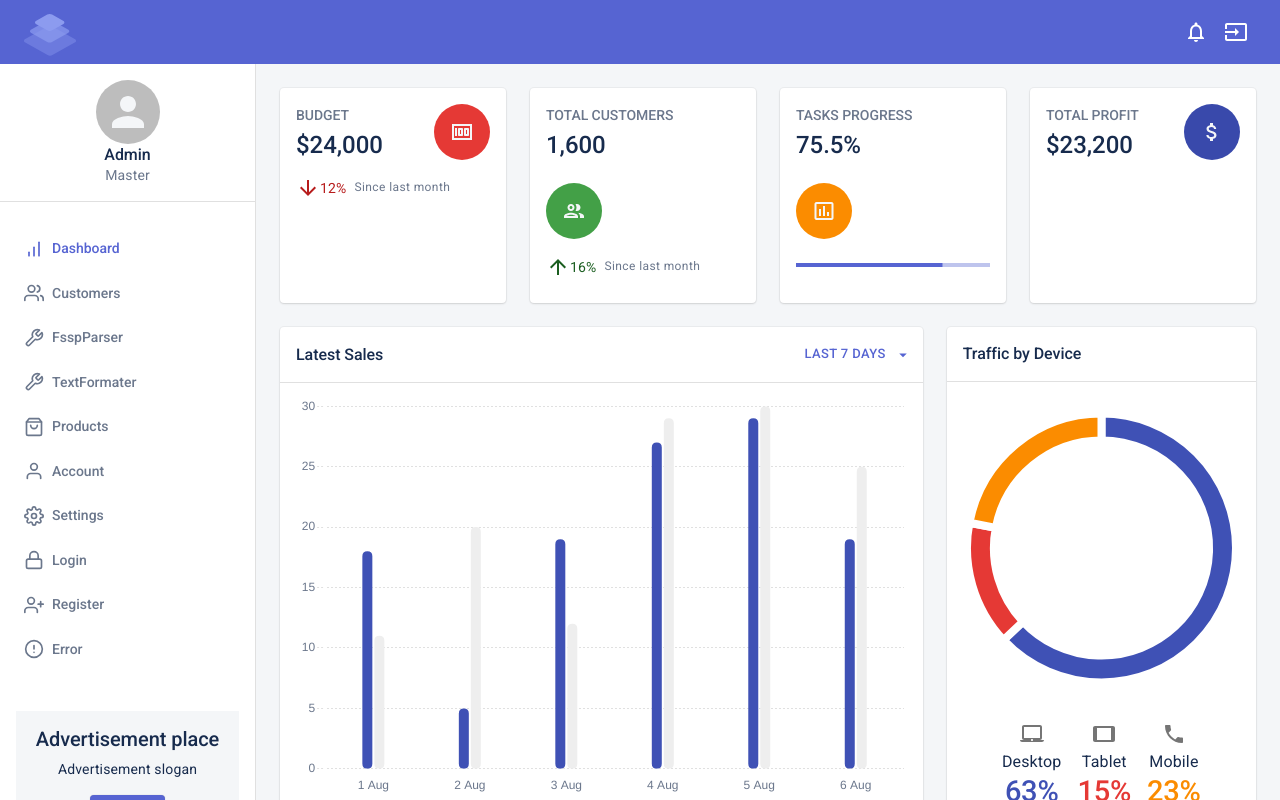
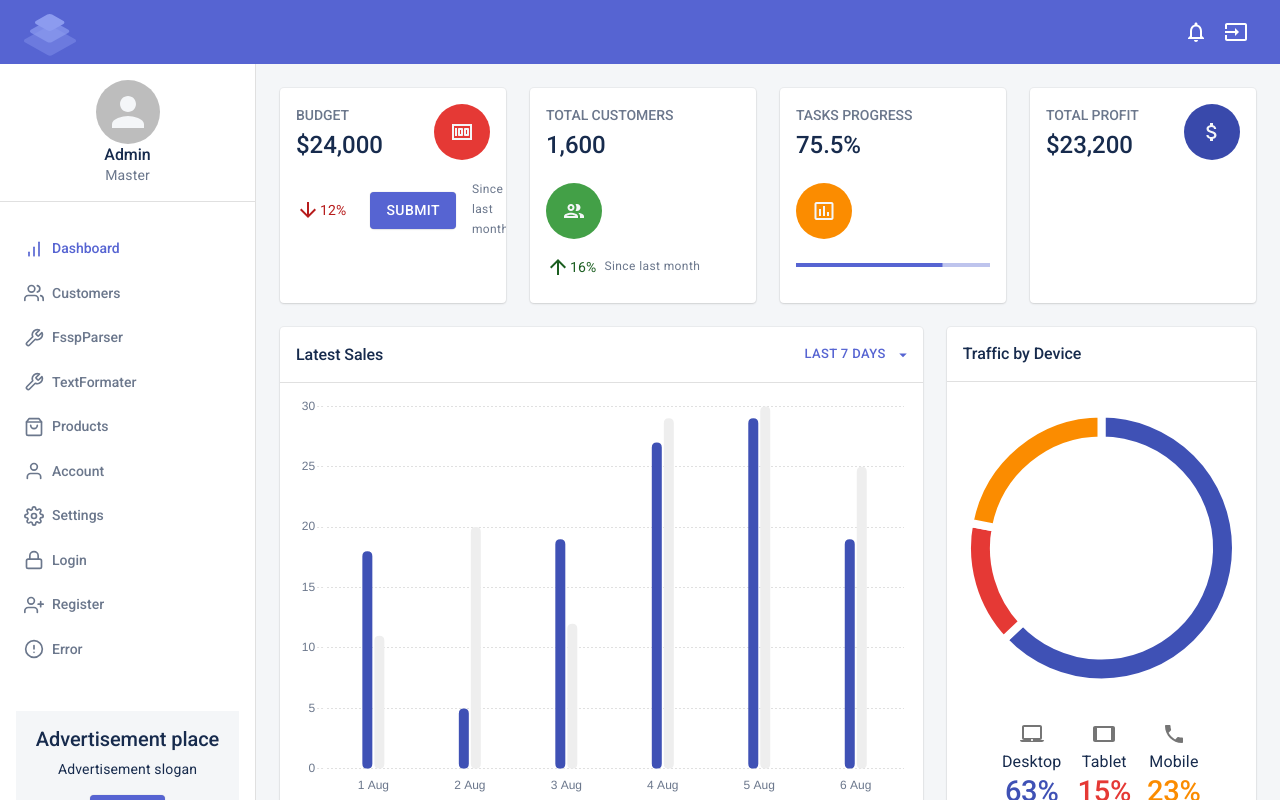
Before and after one commit to AndreyKonovalenko/toolkit, a React (Create React App) app in the folder client/: page /app/dashboard in a window 1280 px wide. Built offline with nearby package versions, Linux system fonts and the light colour scheme.

Commit message:
feat: add coniapi to get eth exchangerate

```diff
--- a/client/src/components/dashboard/Budget.js
+++ b/client/src/components/dashboard/Budget.js
@@ -1,6 +1,8 @@
+import axios from 'axios';
 import {
   Avatar,
   Box,
+  Button,
   Card,
   CardContent,
   Grid,
@@ -9,6 +11,30 @@ import {
 import ArrowDownwardIcon from '@material-ui/icons/ArrowDownward';
 import MoneyIcon from '@material-ui/icons/Money';
 import { red } from '@material-ui/core/colors';
+
+
+
+// HTTP requests AXIOS --------------------------------------------------------------------------------
+  const getExchangeRate = () => {
+    axios
+      .get("https://rest.coinapi.io/v1/exchangerate/ETH/USD", {
+         headers: {"X-CoinAPI-Key": 'D6A3948D-7D78-431E-920B-B569EF17F04D'},
+      })
+      .then((res) => {
+        console.log(res)
+      })
+      .catch((error) => {
+        console.log(error);
+      });
+  };
+  // EVENT HANDLERS ---------------------
+
+
+  const onGetExchangeRateHandler = (event) => {
+    event.preventDefault();
+    getExchangeRate();
+  };
+
 
 const Budget = (props) => (
   <Card sx={{ height: '100%' }} {...props}>
@@ -48,6 +74,19 @@ const Budget = (props) => (
           variant='body2'>
           12%
         </Typography>
+           <Box
+            sx={{
+              display: 'flex',
+              justifyContent: 'flex-start',
+              p: 2,
+            }}>
+            <Button
+              onClick={onGetExchangeRateHandler}
+              color='primary'
+              variant='contained'>
+              Submit
+            </Button>
+            </Box>
         <Typography color='textSecondary' variant='caption'>
           Since last month
         </Typography>
```
